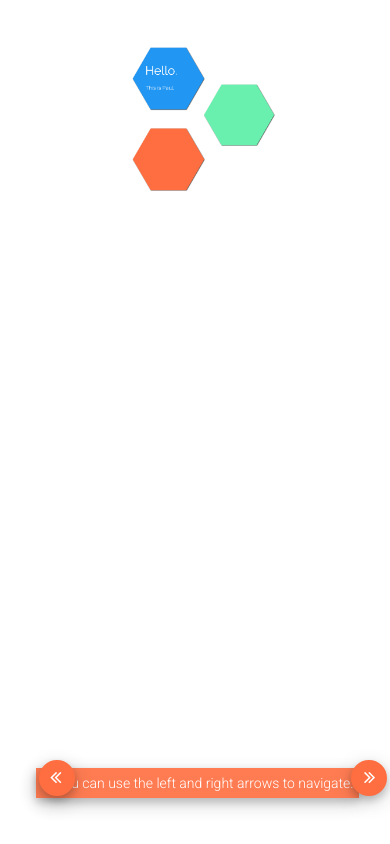
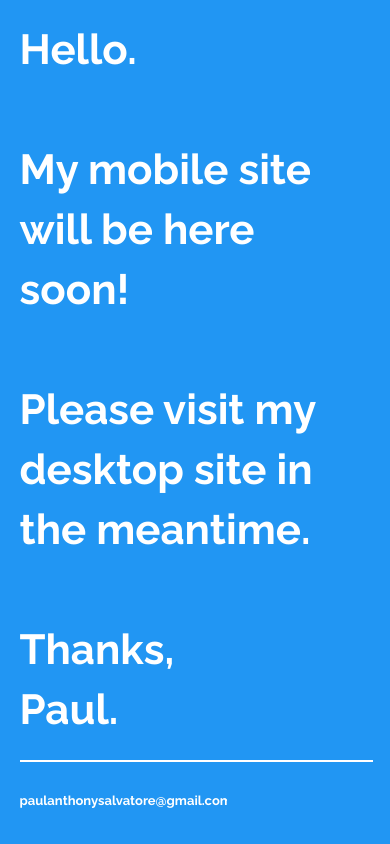
Before and after one commit to psalv/paulsalvatore, a PHP site: page / in a window 390 px wide. Run offline with PHP 8.4, Linux system fonts and the light colour scheme; some libraries are stand-ins or nearby versions; some web fonts are replaced.

Commit message:
Added in temporary mobile, changed fonts and sizing.

```diff
--- a/public_html/assets/less/main.css
+++ b/public_html/assets/less/main.css
@@ -1,18 +1,24 @@
-.fontStyle {
-  font-family: 'Roboto', sans-serif;
+.raleway {
+  font-family: 'Raleway', sans-serif !important;
+  font-weight: 300;
+}
+.black {
+  color: black;
+}
+.roboto {
+  font-family: 'Roboto', sans-serif !important;
   font-weight: 300;
 }
 .font700 {
   font-weight: 700 !important;
 }
 * {
-  font-family: 'Roboto', sans-serif;
-  font-weight: 300;
-  overflow-x: hidden !important;
-  overflow-y: hidden !important;
+  overflow-x: hidden;
+  overflow-y: hidden;
 }
 .scrollable {
   min-height: 500px !important;
+  min-width: 800px !important;
 }
 .materialShadow {
   box-shadow: 0 4px 8px 0 rgba(0, 0, 0, 0.2), 0 6px 20px 0 rgba(0, 0, 0, 0.19);
@@ -31,6 +37,39 @@
   display: table-cell;
   vertical-align: middle;
   width: 100%;
+}
+@media (max-width: 660px) {
+  .desktop {
+    display: none;
+  }
+}
+@media (min-width: 660px) {
+  .mobile {
+    display: none;
+  }
+}
+/*============================================ MOBILE */
+.mobile {
+  height: 100vh !important;
+  overflow-y: scroll !important;
+  background-color: #2196F3;
+  font-size: 3em;
+  color: white;
+  font-weight: 700;
+  padding: 5%;
+}
+.mobile .column {
+  height: 40px;
+}
+.mobile a {
+  color: white !important;
+  padding-right: 7px;
+}
+.mobile .small1 {
+  font-size: 13px !important;
+}
+.mobile .small2 {
+  font-size: 25px !important;
 }
 /*============================================ NAVIGATION.PHP =====================================*/
 .navButton {
@@ -127,6 +166,7 @@
 }
 #car-1 {
   min-height: 500px !important;
+  min-width: 800px !important;
   width: 100%;
   background-color: white;
   color: #2196F3;
@@ -165,6 +205,7 @@
 }
 #car-2 {
   min-height: 500px !important;
+  min-width: 800px !important;
   width: 100%;
   background-color: white;
   color: #2196F3;
@@ -285,9 +326,13 @@
 }
 #car-3 {
   min-height: 500px !important;
+  min-width: 800px !important;
   width: 100%;
   background-color: white;
-  font-size: 5em;
+  font-size: 4em;
+}
+#car-3 .connectText {
+  font-size: 1em !important;
 }
 #car-3 .content-block {
   color: #2196F3 !important;
--- a/public_html/assets/less/main.less
+++ b/public_html/assets/less/main.less
@@ -8,8 +8,17 @@
 
 @GREY: #757575;
 
-.fontStyle{
-  font-family: 'Roboto', sans-serif;
+.raleway{
+  font-family: 'Raleway', sans-serif !important;
+  font-weight: 300;
+}
+
+.black{
+  color: black;
+}
+
+.roboto{
+  font-family: 'Roboto', sans-serif !important;
   font-weight: 300;
 }
 
@@ -18,13 +27,13 @@
 }
 
 * {
-  .fontStyle;
-  overflow-x: hidden !important;
-  overflow-y: hidden !important;
+  overflow-x: hidden;
+  overflow-y: hidden;
 }
 
 .scrollable{
   min-height: 500px !important;
+  min-width: 800px !important;
 }
 
 .materialShadow {
@@ -49,9 +58,51 @@
   width: 100%;
 }
 
+.desktop{
+  @media (max-width: 660px){
+    display: none;
+  }
+}
+
+.mobile{
+  @media (min-width: 660px){
+    display: none;
+  }
+}
+
 *{
   //border: solid 1px red !important;
 }
+/*============================================ MOBILE */
+
+.mobile{
+  height: 100vh !important;
+  overflow-y: scroll !important;
+
+  background-color: @BLUE500;
+  font-size: 3em;
+  color: white;
+  font-weight: 700;
+  padding: 5%;
+
+  .column{
+    height: 40px;
+  }
+
+  a{
+    color: white !important;
+    padding-right: 7px;
+  }
+
+  .small1{
+    font-size: 13px !important;
+  }
+
+  .small2{
+    font-size: 25px !important;
+  }
+}
+
 
 /*============================================ NAVIGATION.PHP =====================================*/
 
@@ -337,7 +388,11 @@
 
   width: 100%;
   background-color: white;
-  font-size: 5em;
+  font-size: 4em;
+
+  .connectText{
+    font-size: 1em !important;
+  }
 
   .content-block{
     color: @BLUE500 !important;
--- a/public_html/html_elements/traincar.php
+++ b/public_html/html_elements/traincar.php
@@ -1,11 +1,11 @@
 
 
-<div class="traincar-car traincar-active" data-car-id='0' id="car-0">
-<!--<div class="traincar-car" data-car-id='0' id="car-0" style="top: -100%">-->
+<!--<div class="traincar-car traincar-active" data-car-id='0' id="car-0">-->
+<div class="traincar-car" data-car-id='0' id="car-0" style="top: -100%">
     <?php include "hexagons.php" ?>
 </div>
 
-<div class="traincar-car" data-car-id='1' id="car-1" style="top: -100%">
+<div class="traincar-car raleway" data-car-id='1' id="car-1" style="top: -100%">
 <!--second car-->
     <div class="card">
         <div class="content-block">
@@ -26,8 +26,8 @@
 </div>
 
 
-<div class="traincar-car" data-car-id='2' id="car-2" style="top: -100%">
-<!--<div class="traincar-car traincar-active" data-car-id='2' id="car-2">-->
+<!--<div class="traincar-car" data-car-id='2' id="car-2" style="top: -100%">-->
+<div class="traincar-car traincar-active" data-car-id='2' id="car-2">
 
     <!-- Card selection -->
     <div class="card infoCardTitleContainer">
@@ -87,7 +87,7 @@
 
         <div class="infoCardTitle" id="card-3" data-card-id="3">
             <div class="parentCenter">
-                <div class="font700 childCenter text-center">
+                <div class="raleway black childCenter text-center">
                     PROJECTS
                 </div>
             </div>
@@ -95,20 +95,20 @@
     </div>
 
     <!-- Scrolling cards -->
-    <div class="infoCard hidden info1" data-card-id='0' id="infoCard-0">
+    <div class="infoCard hidden info1 roboto" data-card-id='0' id="infoCard-0">
         <div class="row text-center">
             <img class="mainImage" src="assets/img/work/xeraLogo.png">
         </div>
 
         <div class="row">
-            <div class="context">London, Ontario. 2017</div><br>
+            <div class="context raleway">London, Ontario. 2017</div><br>
 
             Participated in a scrum agile development lifecycle developing the <a href="//www.iconect.com/products/xera/" target="_blank">Xera eDiscovery product.</a><br><br>
 
-            <b>Quality Assurance</b><br>
+            <div class="raleway"><b>Quality Assurance</b></div><br>
             I learned the ins and outs of the product by testing and creating bug and feature tickets.<br><br>
 
-            <b>Automated Testing</b><br>
+            <div class="raleway"><b>Automated Testing</b></div><br>
             Developed unit tests using Jest + Enzyme for the entire React front end of the product. Explored automated UI testing using TestCafe.<br><br>
             <a href="//medium.com/@paulanthonysalvatore/jest-my-summer-approaching-various-problems-with-jest-enzyme-fc1ad992aece" target="_blank">You can read about my hurdles and solutions here.</a><br><br>
 
@@ -119,17 +119,17 @@
                 <div class="col-xs-4 text-center"><b>753</b> individual tests</div>
             </div><br>
 
-            <b>Developer</b><br>
+            <div class="raleway"><b>Developer</b></div><br>
             Coded solutions for bugs and features accordingly to assigned tickets.<br>
 
             <hr style="width: 100%; border: solid 1px">
 
-            <b>Professional Skills Developed:</b><br>
+            <div class="raleway"><b>Professional Skills Developed:</b></div><br>
             - Organization, through scrum agile + ticket based development<br>
             - Communication, through constant dialogue between quality assurance and development<br>
             - Teamwork<br><br>
 
-            <b>Technical Skills Acquired:</b><br>
+            <div class="raleway"><b>Technical Skills Acquired:</b></div><br>
             - Jest + Enzyme unit testing<br>
             - TestCafe UI testing<br>
             - Typescript<br>
@@ -138,46 +138,45 @@
 
     </div>
 
-    <div class="infoCard hidden" data-card-id='1' id="infoCard-1">
+    <div class="infoCard hidden roboto" data-card-id='1' id="infoCard-1">
 
-        <h3 class="text-center">Developers' Foundation</h3>
-        <div class="context">London, Ontario. 2016 - 2017</div><br>
+        <h3 class="text-center raleway">Developers' Foundation</h3>
+        <div class="context raleway">London, Ontario. 2016 - 2017</div><br>
         Worked with non-profit clients delivering high-quality web solutions.<br><br>
 
         Engaged in an  organizational mentorship program centered around full-stack development.<br><br>
 
-        <b>Skills Developed:</b><br>
+        <div class="raleway"><b>Skills Developed:</b></div><br>
         - Design, worked alongside our designer to meet clients' needs<br>
         - Teamwork, participated in pair-programming<br>
         - Full stack web development<br>
         - Communication, through direct contact with clients and members of team<br>
 
 
-
-
-        <h3 class="text-center">London Children's Connection</h3>
-        <div class="context">London, Ontario. 2016 - 2017</div><br>
+        <h3 class="text-center raleway">London Children's Connection</h3>
+        <div class="context raleway">London, Ontario. 2016 - 2017</div><br>
 
         Performed the role of IT support as well as <a href="//www.facebook.com/LCCLondon/?rf=279434815475286" target="_blank">pioneered their social media program.</a><br><br>
 
-        <b>Skills Developed:</b><br>
+        <div class="raleway"><b>Skills Developed:</b></div><br>
         - Consumer Relations, during my year managing all social media content for the organization<br>
         - Troubleshooting systems and hardware<br>
         - Communicating technical language to people without technical backgrounds<br><br>
 
-        <h3 class="text-center">Western University</h3>
-        <div class="context">London, Ontario. 2015 - 2016</div><br>
+
+        <h3 class="text-center raleway">Western University</h3>
+        <div class="context raleway">London, Ontario. 2015 - 2016</div><br>
         Worked in a biochemistry lab under the direction of <a href="//junoplab.wordpress.com/" target="_blank">Dr. Murray Junop.</a><br><br>
         Researched methods of in vivo DNA repair using the Deinoccocus radiodurans bacterium.<br><br>
 
-        <b>Skills Developed:</b><br>
+        <div class="raleway"><b>Skills Developed:</b></div><br>
         - Communication, displayed and explained complex data<br>
         - Solving complex problems, worked in novel areas of interest<br>
         - Planning and recording keeping, essential for successful research<br>
 
     </div>
 
-    <div class="infoCard hidden info2" data-card-id='2' id="infoCard-2">
+    <div class="infoCard hidden info2 roboto" data-card-id='2' id="infoCard-2">
         <div class="infoCardTitle text-center" id="card-0">
             <div class="parentCenter">
                 <div class="childCenter text-center">
@@ -188,11 +187,11 @@
 
         <a href="//github.com/psalv/Metrognome" target="_blank"><b>Metrognome</b></a> is an application for musicians looking to speed up!<br><br>
 
-        After being frustrated by metrognomes that didn't have a feature to gradually increase speed I created one myself.<br><br>
+        After being frustrated by metronomes that didn't have a feature to gradually increase speed I created one myself.<br><br>
 
-        There's a recording feature just in case you play something that you love.<br><br>
+        There's a built-in recording feature just in case you play something that you love and don't want to miss an opportunity.<br><br>
 
-        <b>Skills Developed:</b><br>
+        <div class="raleway"><b>Skills Developed:</b></div><br>
         - Java + JFrame<br>
         - Multithreading<br>
         - Audio file management<br>
@@ -207,18 +206,18 @@
         <a href="//github.com/Developers-Foundation/blank-bootstrap" target="_blank"><b>Blank Bootstrap</b></a> is an open source project developed by Developers' Foundation.<br><br>
         The project provides a starting point for new developers, giving them the tools to quickly launch a web application using <a href="//heroku.com" target="_blank">Heroku.</a><br><br>
 
-        Blank Bootstrap modularily designed to be able to grow with the organization, using PHP based components to suit a variety of purposes.<br><br>
+        Blank Bootstrap modularly designed to be able to grow with the organization, using PHP based components to suit a variety of purposes.<br><br>
 
-        <b>Skills Developed:</b><br>
+        <div class="raleway"><b>Skills Developed:</b></div><br>
         - Teamwork, we developed this project using pair-programing<br>
         - Thinking modularly<br>
         - Writing thorough documentation<br>
     </div>
 
-    <div class="infoCard hidden info3" data-card-id='3' id="infoCard-3">
+    <div class="infoCard hidden info3 roboto" data-card-id='3' id="infoCard-3">
 
         <div class="row description-top">
-            <a href="//github.com/Developers-Foundation/western-chapter" target="_blank"><h4>Developers' Foundation Western Chapter</h4></a>
+            <a href="//github.com/Developers-Foundation/western-chapter" target="_blank"><h4 class="raleway font700">Developers' Foundation Western Chapter</h4></a>
             Developed from scratch alongside our designer.<br>
             <div class="smaller">HTML, LESS, PHP, JS, SVG</div>
         </div>
@@ -227,7 +226,7 @@
         </div>
 
         <div class="row description">
-            <a href="//github.com/psalv/Snake" target="_blank"><h4>Snake</h4></a>
+            <a href="//github.com/psalv/Snake" target="_blank"><h4 class="raleway font700">Snake</h4></a>
             A 2D snake clone built entirely through JFrame.<br>
             <div class="smaller">Java</div>
         </div>
@@ -236,7 +235,7 @@
         </div>
 
         <div class="row description">
-            <a href="//chrome.google.com/webstore/detail/learn-something-see-somet/hjilmolkopjkokfofafnlgbphdfopldo" target="_blank"><h4>Learn Something, See Something</h4></a>
+            <a href="//chrome.google.com/webstore/detail/learn-something-see-somet/hjilmolkopjkokfofafnlgbphdfopldo" target="_blank"><h4 class="raleway font700">Learn Something, See Something</h4></a>
             Chrome extension delivering words, artwork and nature to your tabs.<br>
             <div class="smaller">HTML, CSS, JS</div>
         </div>
@@ -245,7 +244,7 @@
         </div>
 
         <div class="row description">
-            <a href="//github.com/psalv/paulsalvatore" target="_blank"><h4>paulsalvatore.io</h4></a>
+            <a href="//github.com/psalv/paulsalvatore" target="_blank"><h4 class="raleway font700">paulsalvatore.io</h4></a>
             Designed and built entirely by myself.<br>
             <div class="smaller">HTML, PHP, TypeScript, LESS, SVG</div>
         </div>
@@ -254,7 +253,7 @@
         </div>
 
         <div class="row description">
-            <a href="//www.bluepay.com/" target="_blank"><h4>Bluepay Forms</h4></a>
+            <a href="//www.bluepay.com/" target="_blank"><h4 class="raleway font700">Bluepay Forms</h4></a>
             Created a series of custom Bluepay forms for Innovative Arts Inc., processing > $100k.<br>
             <div class="smaller">HTML, CSS, JS</div>
         </div>
@@ -263,7 +262,7 @@
         </div>
 
         <div class="row description">
-            <a href="//github.com/psalv/SVG_Hexagonal_Grid" target="_blank"><h4>SVG Hexagons</h4></a>
+            <a href="//github.com/psalv/SVG_Hexagonal_Grid" target="_blank"><h4 class="raleway font700">SVG Hexagons</h4></a>
             A dynamic and modular grid of SVG hexagons.<br>
             <div class="smaller">PHP, JS</div>
         </div>
@@ -272,25 +271,25 @@
         </div>
 
         <div class="row description">
-            <a href="//json-to-q.herokuapp.com/" target="_blank"><h4>JSON-to-Q</h4></a>
+            <a href="//json-to-q.herokuapp.com/" target="_blank"><h4 class="raleway font700">JSON-to-Q</h4></a>
             Easily create q cards! Just put them into JSON format first.<br>
-            <div class="smaller">HTML, CSS, JS</div>
+            <div class="smaller">HTML, CSS, JS, Heroku</div>
         </div>
         <div class="row">
             <img src="assets/img/projects/jsonToQApp.png">
         </div>
 
         <div class="row description">
-            <a href="//commitproductivitytimer.herokuapp.com/" target="_blank"><h4>Commit Timer</h4></a>
+            <a href="//commitproductivitytimer.herokuapp.com/" target="_blank"><h4 class="raleway font700">Commit Timer</h4></a>
             No one likes losing work, this will help you to stay on top of commits.<br>
-            <div class="smaller">HTML, CSS, JS, MeSpeak</div>
+            <div class="smaller">HTML, CSS, JS, Heroku, MeSpeak</div>
         </div>
         <div class="row">
             <img src="assets/img/projects/commitTimerApp.png">
         </div>
 
         <div class="row description">
-            <h4>A Song!</h4>
+            <h4 class="raleway font700">A Song!</h4>
             Thank you for checking out my projects, I recorded this for you!<br>
             <div class="smaller">For Django - Joe Pass</div>
         </div>
@@ -306,10 +305,10 @@
 
 </div>
 
-<div class="traincar-car" data-car-id='3' id="car-3" style="top: -100%">
+<div class="traincar-car roboto" data-car-id='3' id="car-3" style="top: -100%">
 <!--third car-->
     <div class="content-block">
-        <div class="text-center">
+        <div class="text-center raleway connectText">
             Let's connect.
         </div>
 
--- a/public_html/index.php
+++ b/public_html/index.php
@@ -19,8 +19,9 @@
     <link rel="stylesheet" type="text/css" href="assets/css/bootstrap.min.css">
 
     <!-- Custom Fonts -->
-    <link href="//maxcdn.bootstrapcdn.com/font-awesome/4.7.0/css/font-awesome.min.css" rel="stylesheet">
-    <link href="//fonts.googleapis.com/css?family=Roboto:100,300,500,700" rel="stylesheet">
+    <link href="assets/css/font-awesome.min.css" rel="stylesheet">
+    <link href="//fonts.googleapis.com/css?family=Roboto:300,700" rel="stylesheet">
+    <link href="//fonts.googleapis.com/css?family=Raleway:300,700" rel="stylesheet">
 
 
     <!-- Custom CSS -->
@@ -32,6 +33,7 @@
 <body>
 
 <!--=========================================== MAIN FILES ==========================================-->
+<div class="desktop">
     <?php
     $page = "index-page";
     $hasGmap = true;
@@ -40,17 +42,47 @@ include "html_elements/traincar.php";
     include "html_elements/navigation.php";
 
     ?>
+</div>
+<div class="mobile raleway">
+
+    Hello. <br><br>
+
+    My mobile site will be here soon! <br><br>
+
+    Please visit my desktop site in the meantime. <br><br>
+
+    Thanks, <br>
+
+    Paul.<br>
+
+    <hr style="width: 100%; border: 1px solid">
 
 
-<!--
-TODO:
+    <div class="row">
+        <div class="column col-xs-7 small1">
+            <div class="parentCenter">
+                <div class="childCenter">
+                    paulanthonysalvatore@gmail.com
+                </div>
+            </div>
+        </div>
+        <div class="column col-xs-5 small2">
+            <div class="parentCenter">
+                <div class="childCenter">
+                    <div class="text-right">
+                        <a href="//linkedin.com/in/paul-salvatore"><i class="fa fa-linkedin-square"></i></a>
+                        <a href="//github.com/psalv"><i class="fa fa-github-square"></i></a>
+                        <a href="mailto:paulanthonysalvatore@gmail.com"><i class="fa fa-envelope-square"></i></a>
+                        <a href="#"><i class="fa fa-google-plus-square"></i></a>
+                    </div>
+                </div>
+            </div>
+        </div>
+    </div>
 
--change font size for lets connect to match TC #1
--change font and style of PROJECTS
--experiment with different fonts
--set a minimum width, try to make it that when it is that width the body is scrollable
--->
 
+
+</div>
 <!--=========================================== JS SCRIPTS ==========================================-->
 <!-- jQuery -->
 <script src="assets/js/jquery.min.js" type="text/javascript"></script>
```
Also changed, not shown: public_html/assets/less/main.min.css. Lines whose indentation alone changed are shown as unchanged.
